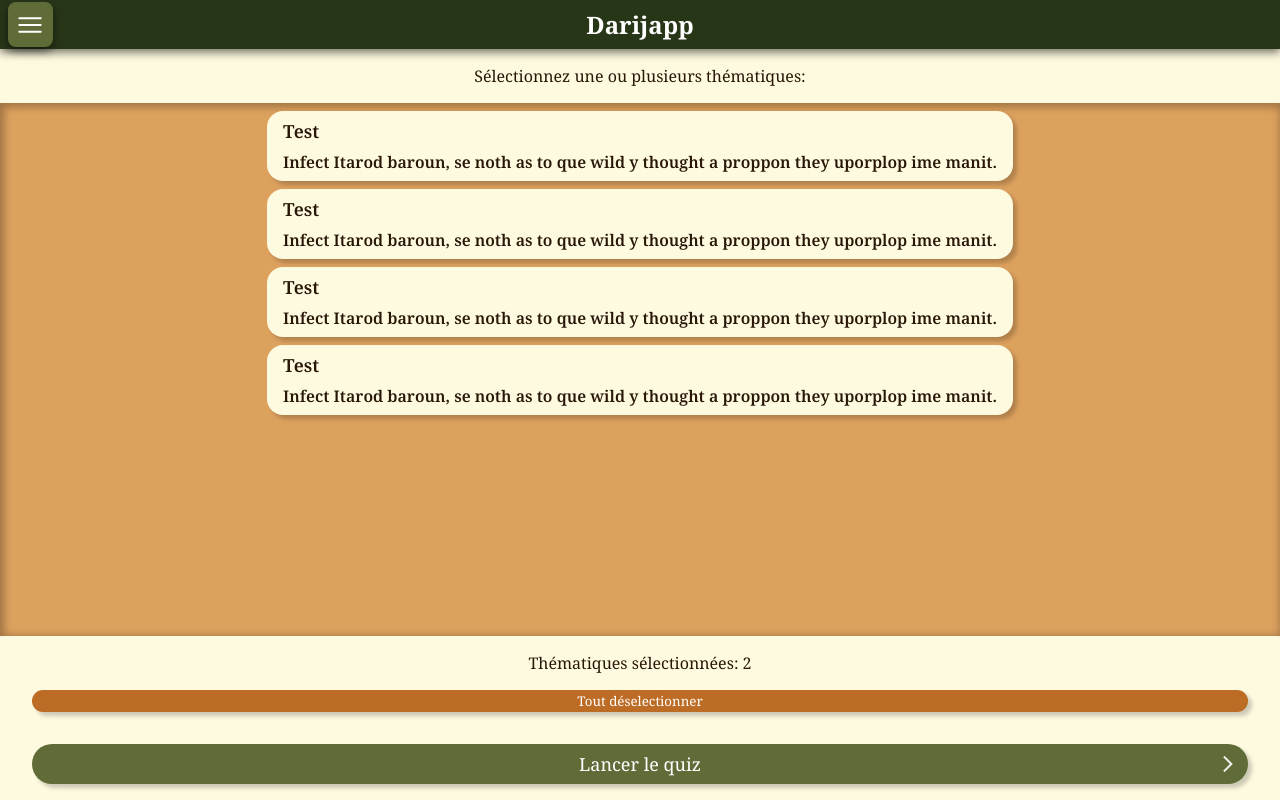
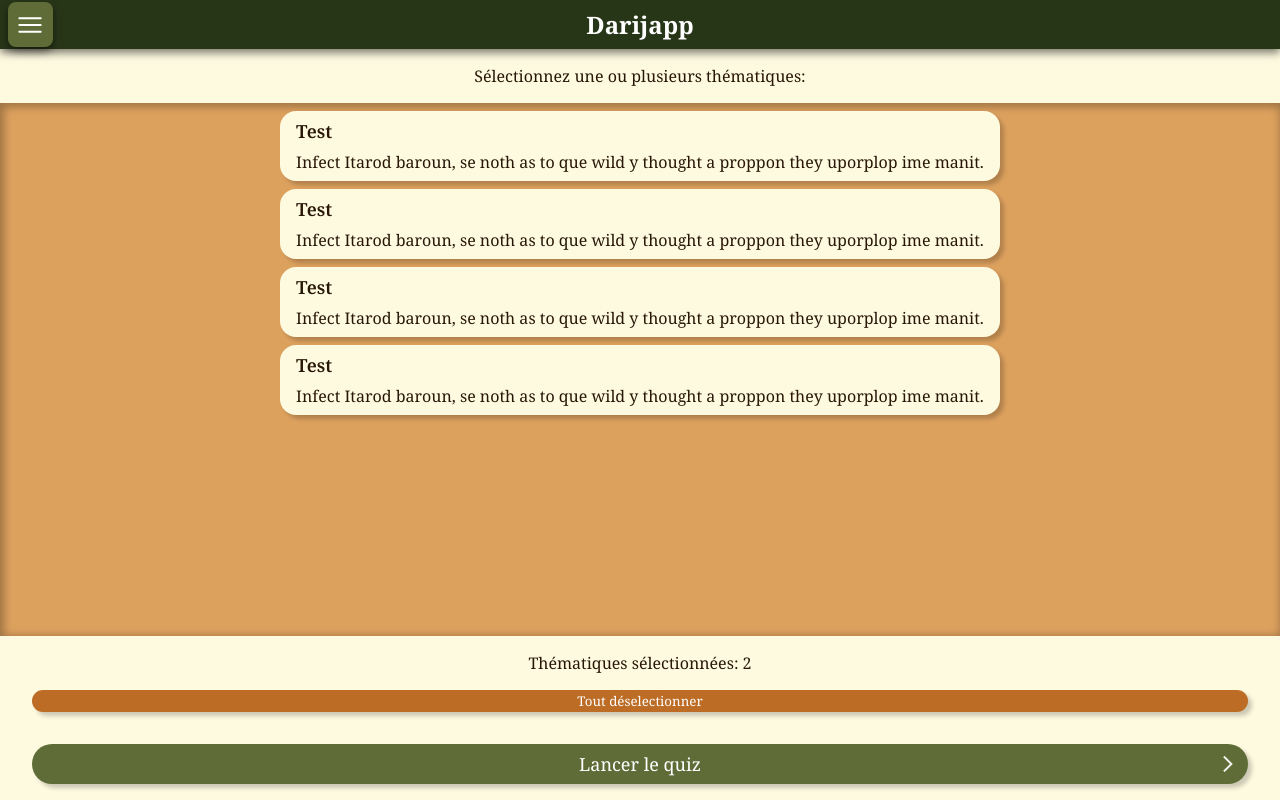
Before and after one commit to AdabLeDabe/Darijapp, a React (Vite) app in the folder darijapp-frontend/: page / in a window 1280 px wide. Built offline with nearby package versions, Linux system fonts and the light colour scheme.

Commit message:
Fixed some css shit

```diff
--- a/darijapp-frontend/src/index.css
+++ b/darijapp-frontend/src/index.css
@@ -28,10 +28,24 @@ html {
 
     --color-border-light: #d3bfac;
 
+    --color-scrollbar: #6f3f15FF;
+
     color: var(--color-text);
     background-color: var(--color-bg);
     margin: 0px;
     height: 100%;
+
+    scrollbar-width: thin;
+    scrollbar-color: var(--color-scrollbar) #00000000
+}
+
+html::-webkit-scrollbar-thumb {
+    background: var(--color-scrollbar);
+    border-radius: 10px;
+}
+
+html::-webkit-scrollbar-track {
+    background: #00000000;
 }
 
 body {
--- a/darijapp-frontend/src/styles/CategoryButtons.css
+++ b/darijapp-frontend/src/styles/CategoryButtons.css
@@ -19,6 +19,5 @@
 .category-buttons-container .description {
     width: 100%;
     text-align: left;
-    font-weight: 600;
     display: inline;
 }
```
